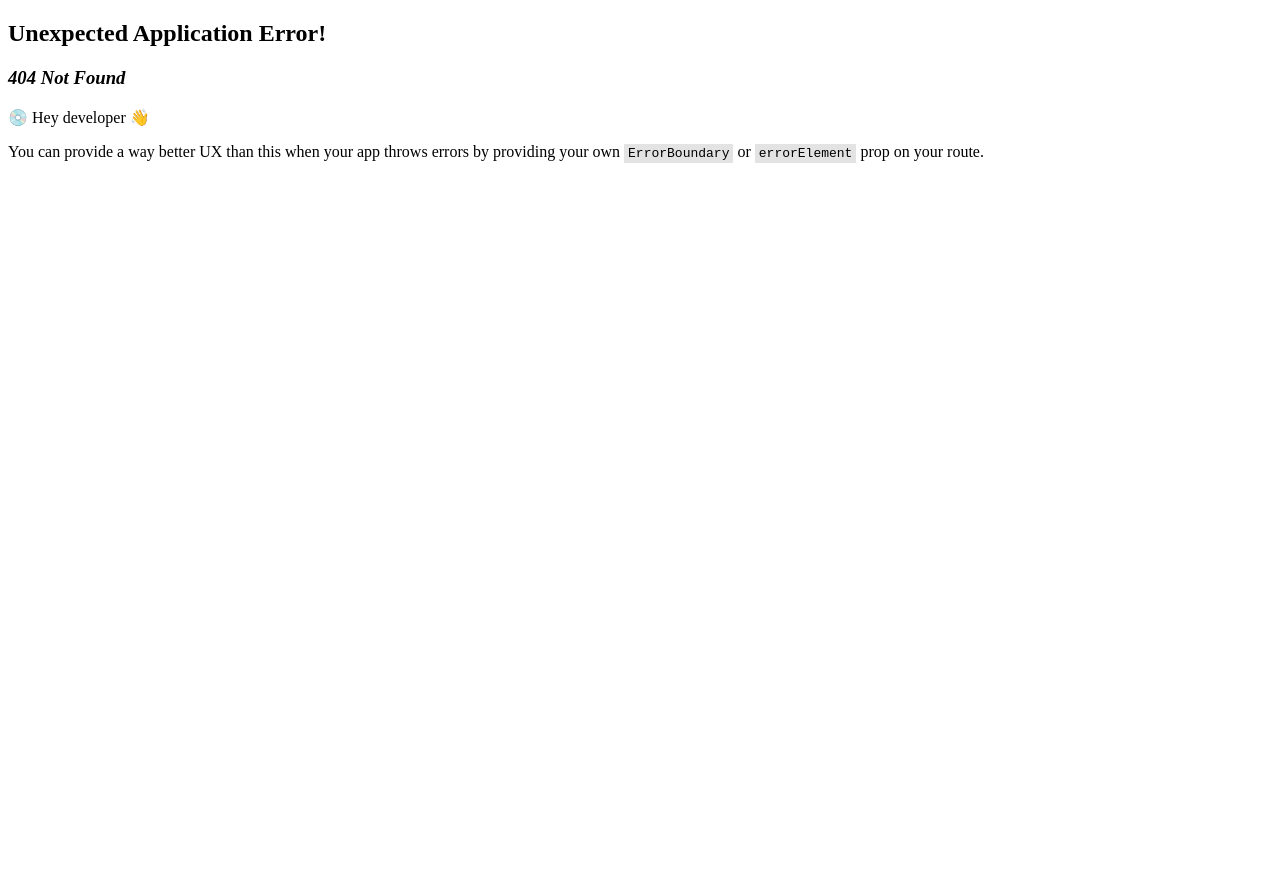
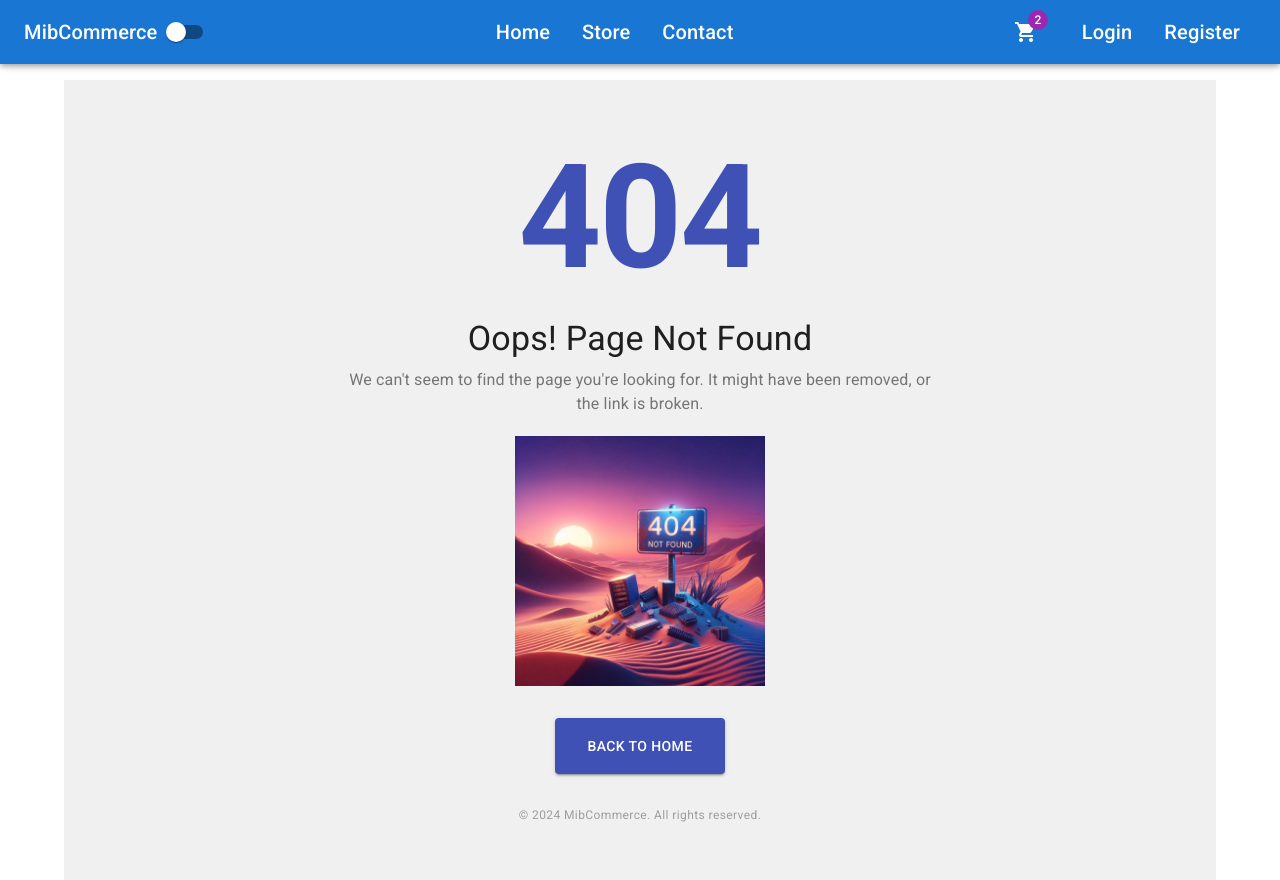
Before and after one commit to MIBGHOST/MibCommerce, a React (Vite) app in the folder frontendClient/: page /not-found in a window 1280 px wide. Before the commit this address had no page. Before the commit the page ends 800 px from the top, so only its background shows below. Built offline with nearby package versions, Linux system fonts and the light colour scheme.

Commit message:
added error handling pages(404 and 500)

```diff
--- a/frontendClient/package.json
+++ b/frontendClient/package.json
@@ -17,6 +17,7 @@
     "@mui/icons-material": "^6.1.2",
     "@mui/material": "^6.1.2",
     "axios": "^1.7.7",
+    "framer-motion": "^11.11.7",
     "react": "^18.3.1",
     "react-dom": "^18.3.1",
     "react-router-dom": "^6.26.2"
--- /dev/null
+++ b/frontendClient/src/app/api/agent.ts
@@ -0,0 +1,46 @@
+import axios, { AxiosError, AxiosResponse } from "axios";
+import {router} from "../routers/Routes.tsx";
+
+
+axios.defaults.baseURL ='http://localhost:8085/api/';
+
+const idle = () => new Promise(resolve => setTimeout(resolve, 100));
+const responseBody = (response: AxiosResponse) => response.data;
+
+axios.interceptors.response.use(async response=>{
+    await idle();
+    return response
+}, (error: AxiosError)=>{
+    const {status} = error.response as AxiosResponse;
+    switch(status){
+        case 404:
+            // toast.error("Resource not found");
+            router.navigate('/not-found');
+            break;
+        case 500:
+            // toast.error("Internal server error occurred");
+            router.navigate('/server-error');
+            break;
+        default:
+            break;
+    }
+    return Promise.reject(error.message);
+})
+
+const requests = {
+    get: (url: string) => axios.get(url).then(responseBody),
+    post: (url: string, body: object) => axios.post(url, body).then(responseBody),
+    put: (url: string, body: object) =>axios.put(url, body).then(responseBody),
+    delete: (url: string) =>axios.put(url).then(responseBody)
+}
+
+const Store = {
+    list:()=> requests.get('products'),
+    details:(id: number) => requests.get(`products/${id}`)
+}
+
+const agent = {
+    Store
+}
+
+export default agent;
--- /dev/null
+++ b/frontendClient/src/app/errors/NotFound.tsx
@@ -0,0 +1,82 @@
+import {useNavigate} from "react-router-dom";
+import {Box, Button, Typography} from "@mui/material";
+import { motion } from "framer-motion";
+
+export default function NotFound() {
+    const navigate = useNavigate();
+    const handleNavigate = () => {
+        navigate('/');
+    }
+    return (
+        <Box
+            sx={{
+                minHeight: "100vh",
+                display: "flex",
+                flexDirection: "column",
+                alignItems: "center",
+                justifyContent: "center",
+                bgcolor: "#f0f0f0",
+                textAlign: "center",
+                p: 3,
+            }}
+        >
+            {/* Animate the "404" with a subtle bounce effect */}
+            <motion.div
+                animate={{ scale: [1, 1.1, 1] }}
+                transition={{ duration: 0.5, repeat: Infinity }}
+            >
+                <Typography
+                    variant="h1"
+                    sx={{ fontSize: { xs: "6rem", md: "9rem" }, color: "#3f51b5", fontWeight: "bold" }}
+                >
+                    404
+                </Typography>
+            </motion.div>
+
+            {/* Friendly message */}
+            <Typography variant="h4" sx={{ mt: 2 }}>
+                Oops! Page Not Found
+            </Typography>
+
+            {/* Additional explanation */}
+            <Typography variant="body1" sx={{ mt: 1, color: "#757575", maxWidth: "600px" }}>
+                We can't seem to find the page you're looking for. It might have been removed, or the link
+                is broken.
+            </Typography>
+
+            {/* Decorative image or icon */}
+            <motion.img
+                src="/images/page-not-found.png"
+                alt="Not Found"
+                style={{ marginTop: "20px", width: "250px", height: "auto" }}
+                initial={{ opacity: 0, scale: 0.8 }}
+                animate={{ opacity: 1, scale: 1 }}
+                transition={{ duration: 1 }}
+            />
+
+            {/* Button with subtle hover animation */}
+            <motion.div whileHover={{ scale: 1.1 }}>
+                <Button
+                    variant="contained"
+                    color="primary"
+                    sx={{
+                        mt: 4,
+                        px: 4,
+                        py: 2,
+                        bgcolor: "#3f51b5",
+                        "&:hover": {
+                            bgcolor: "#303f9f",
+                        },
+                    }}
+                    onClick={handleNavigate} // Trigger the navigation when clicked
+                >
+                    Back to Home
+                </Button>
+            </motion.div>
+
+            <Typography variant="caption" sx={{ mt: 4, color: "#9e9e9e" }}>
+                &copy; {new Date().getFullYear()} MibCommerce. All rights reserved.
+            </Typography>
+        </Box>
+    );
+}
--- /dev/null
+++ b/frontendClient/src/app/errors/serverError.tsx
@@ -0,0 +1,81 @@
+import {useNavigate} from "react-router-dom";
+import {Box, Button, Typography} from "@mui/material";
+import { motion } from "framer-motion";
+
+export default function ServerError() {
+    const navigate = useNavigate();
+    const handleNavigate = () => {
+        navigate('/');
+    }
+    return (
+        <Box
+            sx={{
+                minHeight: "100vh",
+                display: "flex",
+                flexDirection: "column",
+                alignItems: "center",
+                justifyContent: "center",
+                bgcolor: "#f0f0f0",
+                textAlign: "center",
+                p: 3,
+            }}
+        >
+            {/* Animate the "500" with a subtle shake effect */}
+            <motion.div
+                animate={{ rotate: [0, -5, 5, -5, 0] }}
+                transition={{ duration: 0.5, repeat: Infinity }}
+            >
+                <Typography
+                    variant="h1"
+                    sx={{ fontSize: { xs: "6rem", md: "9rem" }, color: "#e53935", fontWeight: "bold" }}
+                >
+                    500
+                </Typography>
+            </motion.div>
+
+            {/* Error message */}
+            <Typography variant="h4" sx={{ mt: 2 }}>
+                Uh-oh! Something went wrong.
+            </Typography>
+
+            {/* Additional explanation */}
+            <Typography variant="body1" sx={{ mt: 1, color: "#757575", maxWidth: "600px" }}>
+                We’re experiencing some technical difficulties. Please try again later or return to the homepage.
+            </Typography>
+
+            {/* Decorative image or icon */}
+            <motion.img
+                src="/images/server-error.png"
+                alt="Server Error"
+                style={{ marginTop: "20px", width: "250px", height: "auto" }}
+                initial={{ opacity: 0, scale: 0.8 }}
+                animate={{ opacity: 1, scale: 1 }}
+                transition={{ duration: 1 }}
+            />
+
+            {/* Button with subtle hover animation */}
+            <motion.div whileHover={{ scale: 1.1 }}>
+                <Button
+                    variant="contained"
+                    color="error"
+                    sx={{
+                        mt: 4,
+                        px: 4,
+                        py: 2,
+                        bgcolor: "#e53935",
+                        "&:hover": {
+                            bgcolor: "#d32f2f",
+                        },
+                    }}
+                    onClick={handleNavigate} // Trigger the navigation when clicked
+                >
+                    Back to Home
+                </Button>
+            </motion.div>
+
+            <Typography variant="caption" sx={{ mt: 4, color: "#9e9e9e" }}>
+                &copy; {new Date().getFullYear()} MibCommerce. All rights reserved.
+            </Typography>
+        </Box>
+    );
+}
--- a/frontendClient/src/features/catalog/Catalog.tsx
+++ b/frontendClient/src/features/catalog/Catalog.tsx
@@ -1,14 +1,19 @@
 import {useEffect, useState} from "react";
 import {Product} from "../../app/model/product.ts";
 import ProductList from "./ProductList.tsx";
+import agent from "../../app/api/agent.ts";
 
 export default function Catalog(){
 const [products, setProducts] = useState<Product[]>([]);
+const [loading, setLoading] = useState(true);
     useEffect(()=>{
-        fetch("http://localhost:8085/api/products")
-        .then(response => response.json())
-        .then(data => setProducts(data.content));
-    },[]);
+        agent.Store.list()
+            .then((products)=>setProducts(products.content))
+            .catch(error=>console.log(error))
+            .finally(()=>setLoading(false));
+    }, []);
+    if(!products) return <h3>Unable to load Products</h3>
+    if(loading) return <h3>'Loading Products...'</h3>
     return (
         <>
             <ul>
--- a/frontendClient/src/features/catalog/ProductDetails.tsx
+++ b/frontendClient/src/features/catalog/ProductDetails.tsx
@@ -2,22 +2,15 @@ import {Divider, Grid, Table, TableBody, TableCell, TableContainer, TableRow, Ty
 import {useParams} from "react-router-dom";
 import {useEffect, useState} from "react";
 import {Product} from "../../app/model/product";
-import axios from "axios";
+import agent from "../../app/api/agent.ts";
+import NotFound from "../../app/errors/NotFound.tsx";
 
 export default function ProductDetails(){
     const {id} = useParams<{id:string}>();
     const [product, setProduct] = useState<Product|null>();
     const [loading, setLoading] = useState(true);
-    useEffect(() => {
-        axios.get(`http://localhost:8085/api/products/${id}`)
-            .then(response => setProduct(response.data))
-            .catch(e => console.log(e))
-            .finally(()=>setLoading(false));
-    }, [id]);
-    if(loading) return <h3>Loading Products...</h3>
-    if(!product) return <h3>Product not found</h3>
+    const extractImageName = (item: Product): string | null => {
 
-    const extractImageName = (item: Product): string | null => {
         if(item && item.pictureUrl){
             const parts = item.pictureUrl.split("/");
             if(parts.length > 0){
@@ -33,6 +26,16 @@ export default function ProductDetails(){
             minimumFractionDigits: 2
         }).format(price);
     };
+    useEffect(() => {
+        if (typeof id === "string") {
+            agent.Store.details(parseInt(id))
+                .then(response => setProduct(response))
+                .catch(e => console.log(e))
+                .finally(() => setLoading(false));
+        }
+    }, [id]);
+    if(loading) return <h3>Loading Products...</h3>
+    if(!product) return <NotFound/>
 
     return (
         <Grid container spacing={6}>
```
Also changed, not shown: frontendClient/src/app/routers/Routes.tsx (+6 -1 lines), 1 other file (tests, documents, lock files or other folders).
